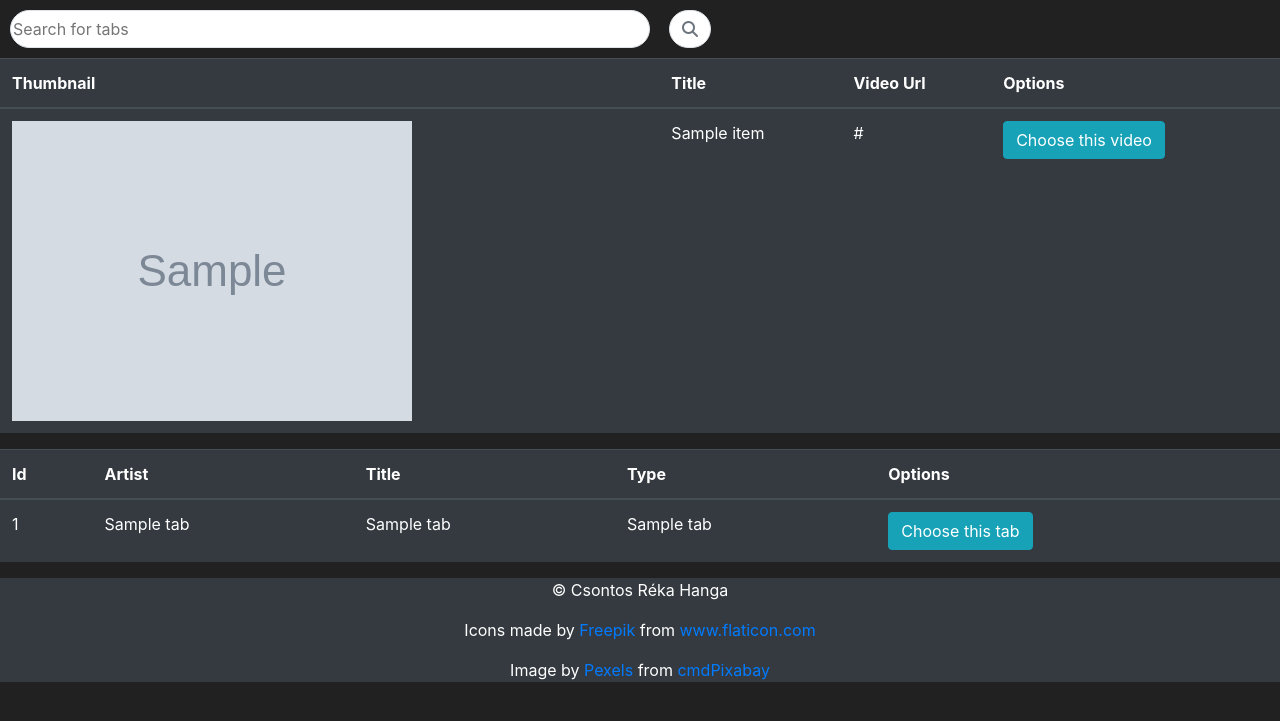
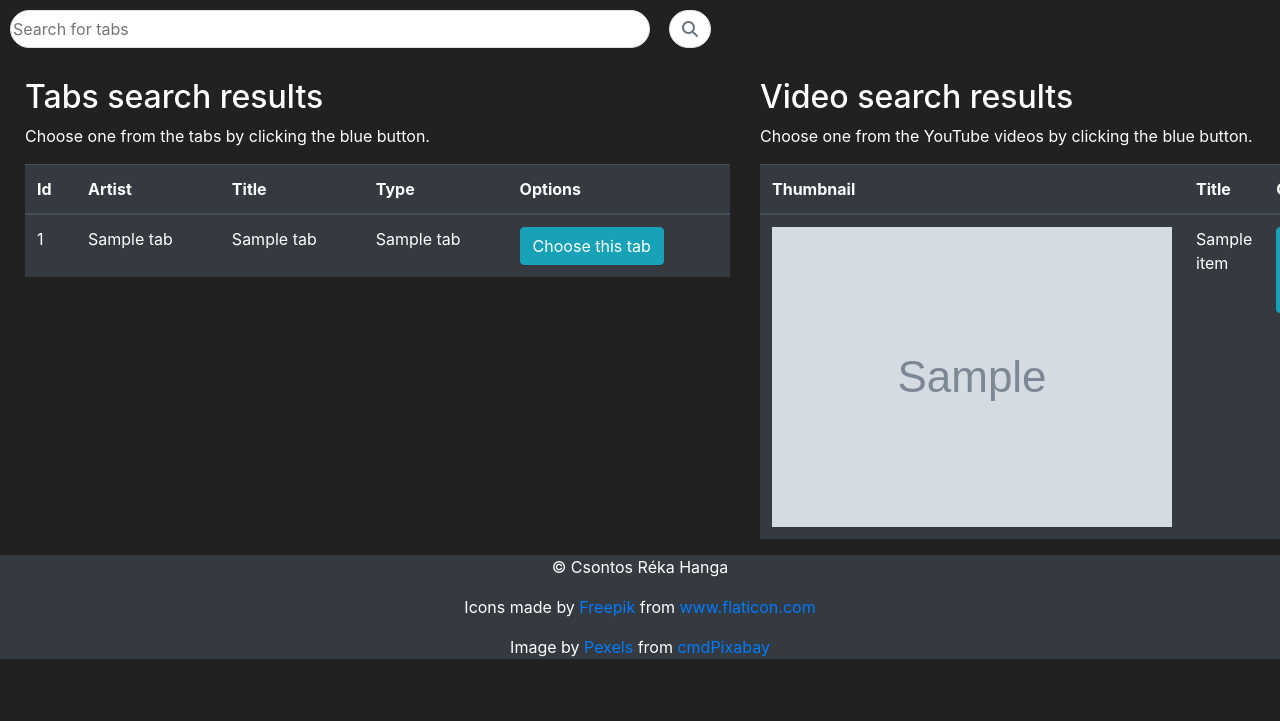
Before and after one commit to csontosreka/learn_guitar, a Flask app: template application/templates/search.html in a window 1280 px wide; the page is wider, and only the part inside the window is pictured. Shown: the part 56-777 px from the top of that part. Run offline with Flask 2, Linux system fonts and the light colour scheme; the template is opened without the code that fills it: most values are stand-ins (such as "Sample title", 1, 10 or a date in 2020); grey boxes marked "Sample" are stand-in pictures; some libraries are stand-ins or nearby versions.

Commit message:
edited tables on search page

```diff
--- a/application/routes.py
+++ b/application/routes.py
@@ -18,7 +18,6 @@ def home_page():
 def search_page():
     result_list = get_yt_search_results()
     tab_list = tab_scraper.get_tab_search_results()
-
     return render_template("search.html", items=result_list, tabs=tab_list)
 
 
@@ -26,7 +25,6 @@ def search_page():
 @login_required
 def mysongs_page():
     mysongs = My_Songs.query.all()
-    print(mysongs)
     return render_template("my-songs.html", songs=mysongs)
 
 
--- a/application/tab_scraper.py
+++ b/application/tab_scraper.py
@@ -18,7 +18,7 @@ def get_tab_search_results():
         tab_link = row.find('a', class_="ryzh22", href=True)['href']
 
         tabs.append([id, artist, title, tab_type, tab_link])
-    print(tabs)
+
     return tabs
 
 
--- a/application/templates/search.html
+++ b/application/templates/search.html
@@ -13,31 +13,11 @@
             </button>
         </span>
     </div>
-    <table class="table table-hover table-dark">
-        <thead>
-            <tr>
-                <!-- Your Columns HERE -->
-                <th scope="col">Thumbnail</th>
-                <th scope="col">Title</th>
-                <th scope="col">Video Url</th>
-                <th scope="col">Options</th>
-            </tr>
-        </thead>
-        <tbody>
-            <!-- Your rows inside the table HERE: -->
-                {% for item in items %}
-                    <tr>
-                        <td><img src={{ item.thumbnail_url }} class="img-responsive"></td>
-                        <td>{{ item.title }}</td>
-                        <td>{{ item.video_url }}</td>
-                        <td>
-                            <button class="btn btn-outline btn-info">Choose this video</button>
-                        </td>
-                    </tr>
-                {% endfor %}
-        </tbody>
-    </table>
 
+    <div class="row" style="margin-top:20px; margin-left: 10px; margin-right: 10px">
+        <div class="col-7">
+            <h2>Tabs search results</h2>
+            <p>Choose one from the tabs by clicking the blue button.</p>
             <table class="table table-hover table-dark">
                 <thead>
                     <tr>
@@ -64,6 +44,37 @@
                         {% endfor %}
                 </tbody>
             </table>
+        </div>
+
+        <div class="col-5">
+            <h2>Video search results</h2>
+            <p>Choose one from the YouTube videos by clicking the blue button.</p>
+            <table class="table table-hover table-dark">
+                <thead>
+                    <tr>
+                        <!-- Your Columns HERE -->
+                        <th scope="col">Thumbnail</th>
+                        <th scope="col">Title</th>
+                        <th scope="col">Options</th>
+                    </tr>
+                </thead>
+                <tbody>
+                    <!-- Your rows inside the table HERE: -->
+                        {% for item in items %}
+                            <tr>
+                                <td><img src={{ item.thumbnail_url }} class="img-responsive"></td>
+                                <td>{{ item.title }}</td>
+                                <td>
+                                    <button class="btn btn-outline btn-info">Choose this video</button>
+                                </td>
+                            </tr>
+                        {% endfor %}
+                </tbody>
+            </table>
+        </div>
+    </div>
+
+
     <style>
         #input-group {
             display: flex;
```
Lines whose indentation alone changed are shown as unchanged.
